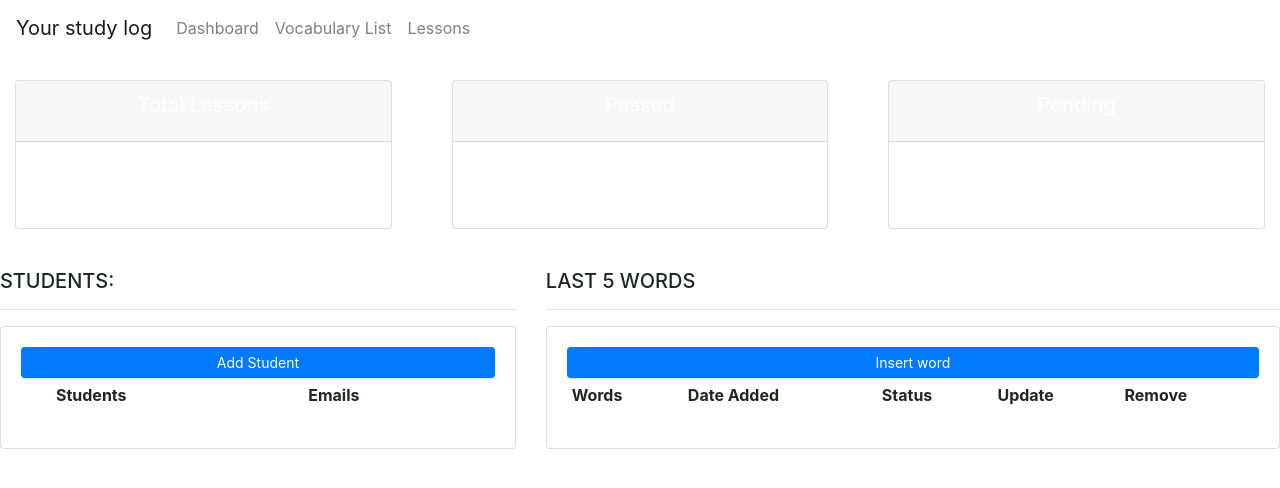
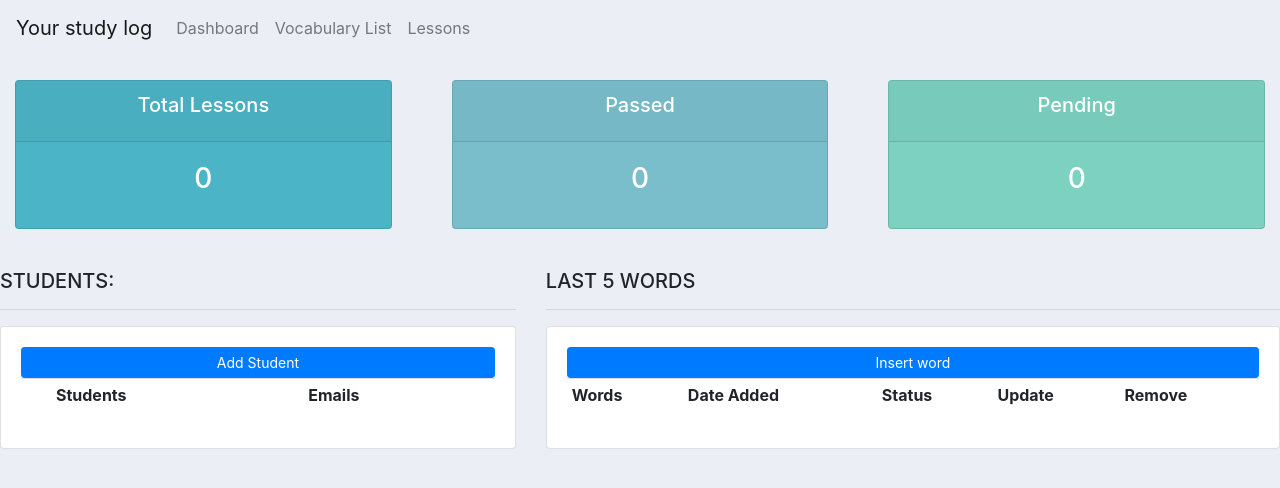
Before and after one commit to Tranmai96/mysite, a Django app: page / in a window 1280 px wide. Shown: the top 488 px of the page. Run offline with Django 3.2, Linux system fonts and the light colour scheme; lists and menus that the app fills with data are empty; some libraries are stand-ins or nearby versions.

Commit message:
Added view and template for detailed blog post as well as CSS for the site.

```diff
--- a/accounts/templates/accounts/main.html
+++ b/accounts/templates/accounts/main.html
@@ -5,7 +5,26 @@
     <title>Tranmai's blog</title>
     <link rel="stylesheet" href="https://stackpath.bootstrapcdn.com/bootstrap/4.3.1/css/bootstrap.min.css" integrity="sha384-ggOyR0iXCbMQv3Xipma34MD+dH/1fQ784/j6cY/iJTQUOhcWr7x9JvoRxT2MZw1T" crossorigin="anonymous">
     <link rel="stylesheet" type="text/css" href="{% static '/css/main.css' %}">
+    <style>
 
+body{
+    background-color: #ebeff5;
+}
+
+
+#total-words{
+    background-color: #4cb4c7;
+}
+
+
+#passed{
+    background-color: #7abecc;
+}
+
+#pending{
+    background-color: #7CD1C0;
+}
+    </style>
 
 </head>
 <body>
--- a/mysite/settings.py
+++ b/mysite/settings.py
@@ -25,7 +25,7 @@ SECRET_KEY = 'z@^m_qk)9ma0hf-to(83!lw7)qqq7u#0j5quek-omvstnam=*r'
 # SECURITY WARNING: don't run with debug turned on in production!
 DEBUG = True
 
-ALLOWED_HOSTS = []
+ALLOWED_HOSTS = ['127.0.0.1', '.pythonanywhere.com']
 
 
 # Application definition
```
